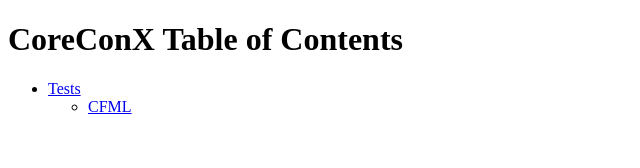
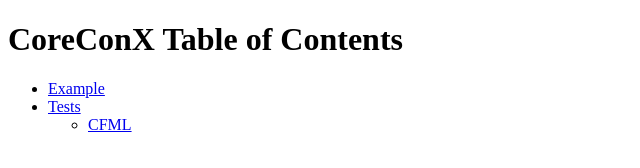
Before and after one commit to AutoConX/CoreConX, a website: page index.html in a window 1280 px wide. Shown: the whole page, without its empty margins (0-640 px from the left). Drawn offline with Linux system fonts and the light colour scheme.

Commit message:
Added a link to the example site for easier browsing.

```diff
--- a/index.html
+++ b/index.html
@@ -6,6 +6,7 @@
     <body>
         <h1>CoreConX Table of Contents</h1>
         <ul>
+            <li><a href="example/">Example</a></li>
             <li>
                 <a href="test/">Tests</a>
                 <ul>
```
